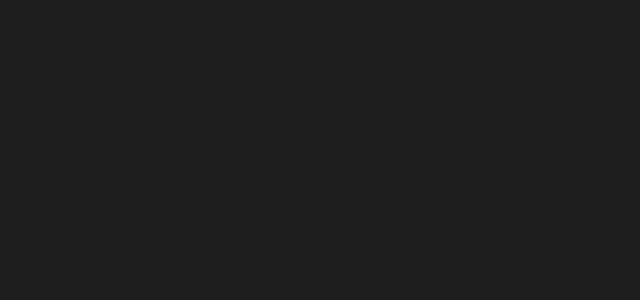
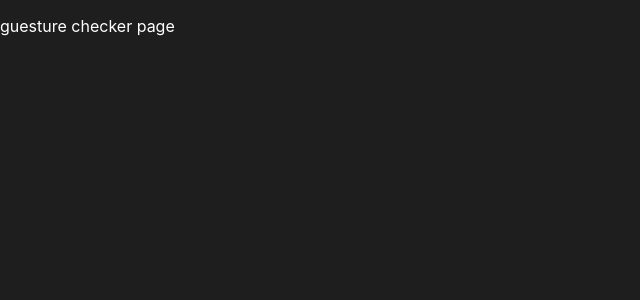
Before and after one commit to rectangles-medialab/Rectangles, a React (Create React App) app: page /guesture in a window 1280 px wide. Before the commit this address had no page. Shown: the top 300 px of the page, without its empty margins (0-640 px from the left). Built offline with nearby package versions, Linux system fonts and the light colour scheme.

Commit message:
Added guesture page

```diff
--- a/src/App.css
+++ b/src/App.css
@@ -80,6 +80,7 @@
     -webkit-font-smoothing: antialiased;
     -moz-osx-font-smoothing: grayscale;
     background-color: #1E1E1E;
+    color: #fff;
 }
 
 code {
--- a/src/App.js
+++ b/src/App.js
@@ -4,6 +4,7 @@
 import LandingPage from './pages/LandingPage';
 import LoginPage from './pages/LoginPage'
 import RegisterPage from './pages/RegisterPage'
+import GuestureCheckerPage from './pages/GuestureCheckerPage'
 
 function App() {
   return (
@@ -13,6 +14,7 @@
         <Route exact path="/" element={<LandingPage />} />
         <Route exact path="/login" element={<LoginPage />} />
         <Route exact path="/register" element={<RegisterPage />} />
+        <Route exact path="/guesture" element={<GuestureCheckerPage />} />
         //TODO about.js of iets anders voor meer informatie, geen prio
       </Routes>
 
--- /dev/null
+++ b/src/pages/GuestureCheckerPage.js
@@ -0,0 +1,6 @@
+export default function GuestureCheckerPage() {
+
+    return (
+        <p>guesture checker page</p>
+    )
+}
```
